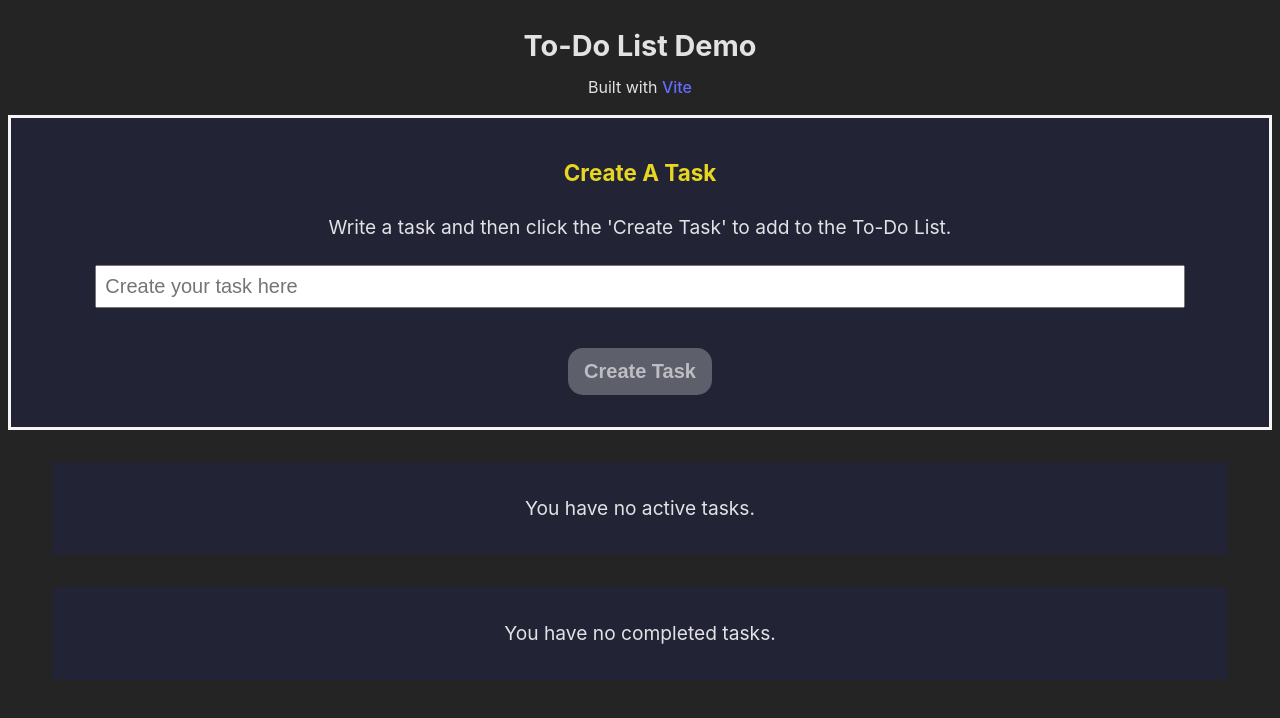
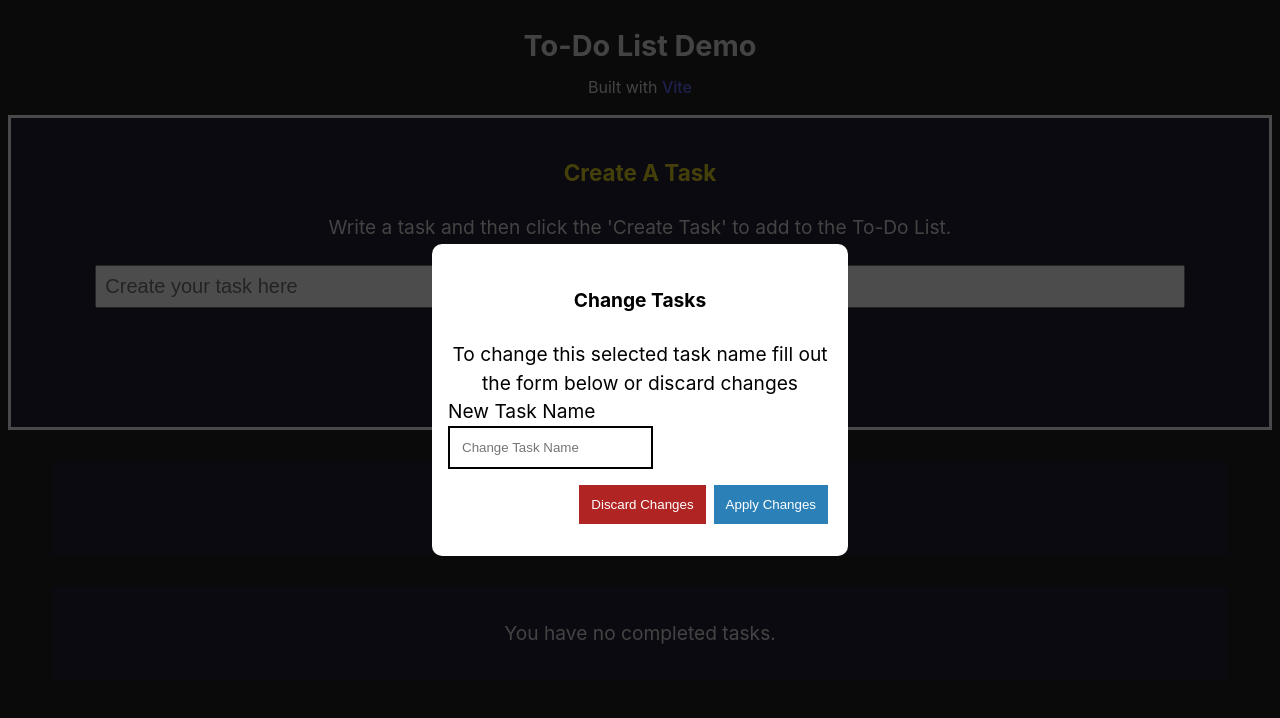
Before and after one commit to WesloTheWeb/to-do-app-demo, a React (Vite) app: page / in a window 1280 px wide. Shown: the top 718 px of the page. Built offline with nearby package versions, Linux system fonts and the light colour scheme; the HTML template or start-up script is replaced by a standard one.

Commit message:
Completed modal and overlay components. Ready for logic.

```diff
--- a/src/App.tsx
+++ b/src/App.tsx
@@ -4,6 +4,8 @@ import './App.scss';
 import Tasks from './containers/Tasks/Tasks';
 import CompletedTasks from './containers/CompletedTasks/CompletedTasks';
 import TaskModel from './interfaces/task.model';
+import Overlay from './components/Overlay/Overlay';
+import Modal from './components/Modal/Modal';
 
 // TODO: Work on functionality for editing an active task.
 // TODO: Touch up on font styles.
@@ -60,6 +62,8 @@ function App() {
 
   return (
     <>
+      <Overlay />
+      <Modal />
       <section className="header">
         <h1>To-Do List Demo</h1>
         <sub>Built with <a href='https://vitejs.dev/'>Vite</a></sub>
--- a/src/components/MenuButtonOptions/MenuButtonOptions.tsx
+++ b/src/components/MenuButtonOptions/MenuButtonOptions.tsx
@@ -13,6 +13,13 @@ interface MenuButtonOptionsProps {
 const MenuButtonOptions = ({ onDelete, onUndo, isCompleted, id }: MenuButtonOptionsProps) => {
     return (
         <section className={menuButtonOptionsContainer}>
+            <span
+                onClick={() => console.log('edit')}>
+                <svg xmlns="http://www.w3.org/2000/svg" fill="none" viewBox="0 0 24 24" strokeWidth={1.5} stroke="currentColor" className="w-6 h-6">
+                    <path strokeLinecap="round" strokeLinejoin="round" d="M16.862 4.487l1.687-1.688a1.875 1.875 0 112.652 2.652L10.582 16.07a4.5 4.5 0 01-1.897 1.13L6 18l.8-2.685a4.5 4.5 0 011.13-1.897l8.932-8.931zm0 0L19.5 7.125M18 14v4.75A2.25 2.25 0 0115.75 21H5.25A2.25 2.25 0 013 18.75V8.25A2.25 2.25 0 015.25 6H10" />
+                </svg>
+                Edit Task
+            </span>
             <span
                 className={deleteBtnProperties}
                 onClick={() => onDelete(id)}>
--- /dev/null
+++ b/src/components/Modal/Modal.module.scss
@@ -0,0 +1,76 @@
+@import '../../variables.scss';
+
+.container {
+    position: fixed;
+    /* Changed from absolute to fixed */
+    top: 50%;
+    /* Position the top edge of the modal in the center of the viewport */
+    left: 50%;
+    /* Position the left edge of the modal in the center of the viewport */
+    transform: translate(-50%, -50%);
+    /* Adjust the modal so its center is in the center of the viewport */
+    background-color: #fff;
+    border-radius: 10px;
+    padding: 1rem;
+    color: #000;
+    z-index: 3;
+    width: 30%;
+    height: 35%;
+    text-align: center;
+
+    p {
+        margin: 0 auto;
+    }
+
+    button, input {
+        display: block;
+        border: none;
+        padding: .75rem;
+    }
+
+    input {
+        margin-bottom: 1rem;
+        max-width: 65%;
+    }
+
+    button {
+        color: $generalButtonTextColor
+    }
+
+    .modalActions {
+        display: flex;
+        justify-content: end;
+
+        button {
+            margin: 0 .25rem;
+
+            &:nth-child(1) {
+                background-color: $deleteTextButtonColor;
+
+                &:hover {
+                    background-color: #711919;
+                    opacity: 1;
+                    font-weight: bold;
+                }
+            }
+
+            &:nth-child(2) {
+                background-color: $createTaskButtonColor;
+
+                &:hover {
+                    background-color: #141d68;
+                    opacity: 1;
+                    font-weight: bold;
+                }
+            }
+        }
+    }
+}
+
+.editSection {
+    text-align: left;
+
+    input {
+        border: 2px solid #000;
+    }
+}
--- /dev/null
+++ b/src/components/Modal/Modal.tsx
@@ -0,0 +1,23 @@
+import React from 'react';
+import classes from './Modal.module.scss';
+
+const { container, modalActions, editSection } = classes;
+
+const Modal = ({ }) => {
+    return (
+        <form className={container}>
+            <h4>Change Tasks</h4>
+            <p>To change this selected task name fill out the form below or discard changes</p>
+            <section className={editSection}>
+                <label>New Task Name</label>
+                <input placeholder='Change Task Name' />
+            </section>
+            <div className={modalActions}>
+                <button>Discard Changes</button>
+                <button>Apply Changes</button>
+            </div>
+        </form>
+    );
+};
+
+export default Modal;
--- /dev/null
+++ b/src/components/Overlay/Overlay.module.scss
@@ -0,0 +1,10 @@
+.overlay {
+    position: fixed;  /* Changed from absolute to fixed */
+    top: 0;          /* Added these lines to ensure the overlay starts from the edge of the page */
+    left: 0;         /* Added these lines to ensure the overlay starts from the edge of the page */
+    z-index: 2;
+    width: 100%;
+    height: 100%;
+    background-color: #000;
+    opacity: .7;
+}
--- /dev/null
+++ b/src/components/Overlay/Overlay.tsx
@@ -0,0 +1,17 @@
+import React from 'react';
+import classes from './Overlay.module.scss';
+
+const { overlay } = classes;
+
+interface OverlayProps {
+    closeOverlay: () => void;
+};
+
+const Overlay = ({ closeOverlay }: OverlayProps) => {
+
+    return (
+        <div className={overlay} />
+    );
+};
+
+export default Overlay;
--- a/src/variables.scss
+++ b/src/variables.scss
@@ -8,6 +8,7 @@ $createTaskBackgroundColor: #222436;
 $disabledBtn: #777880;
 $completeTaskBackgroundColor: #4b8557;
 $activeTaskButtonTextColor: #fff;
+$generalButtonTextColor: #fff;
 
 // Task Container
 $taskContainerBorderColor: #e7e8f3;
```
